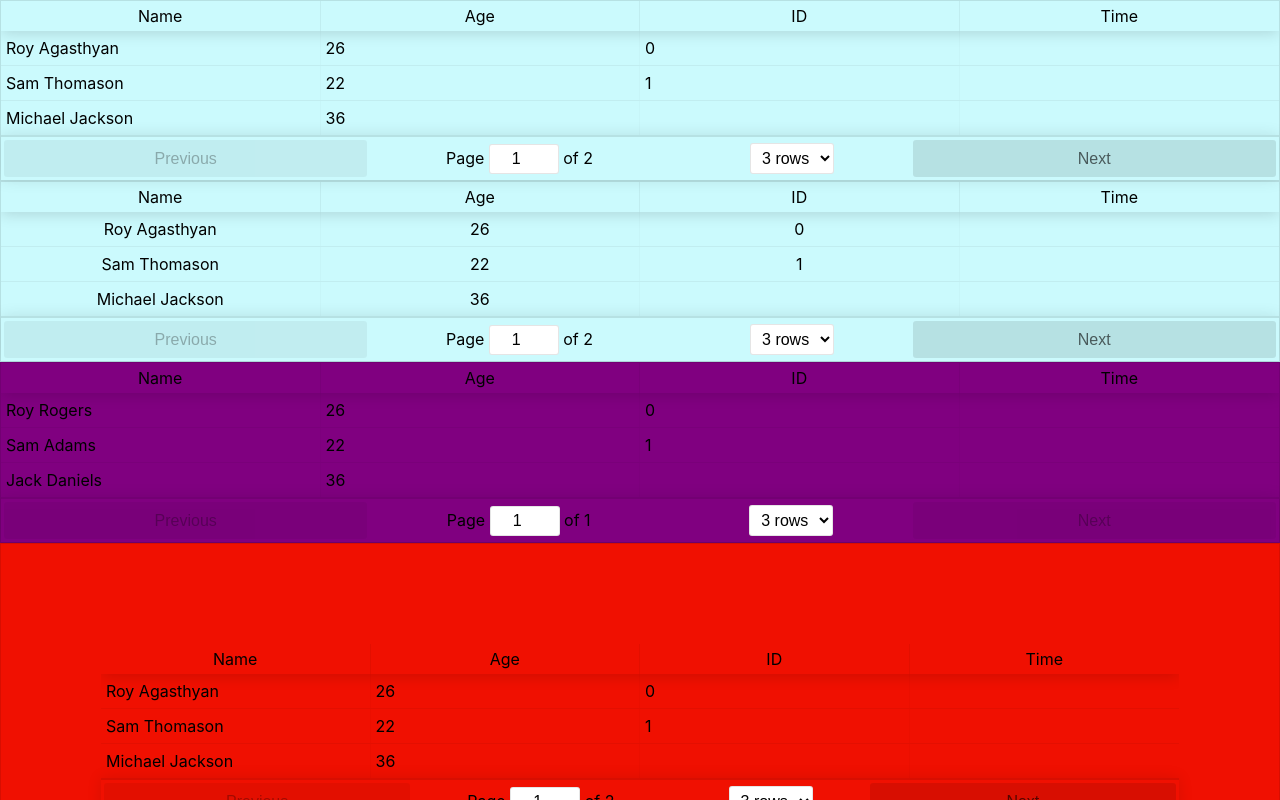
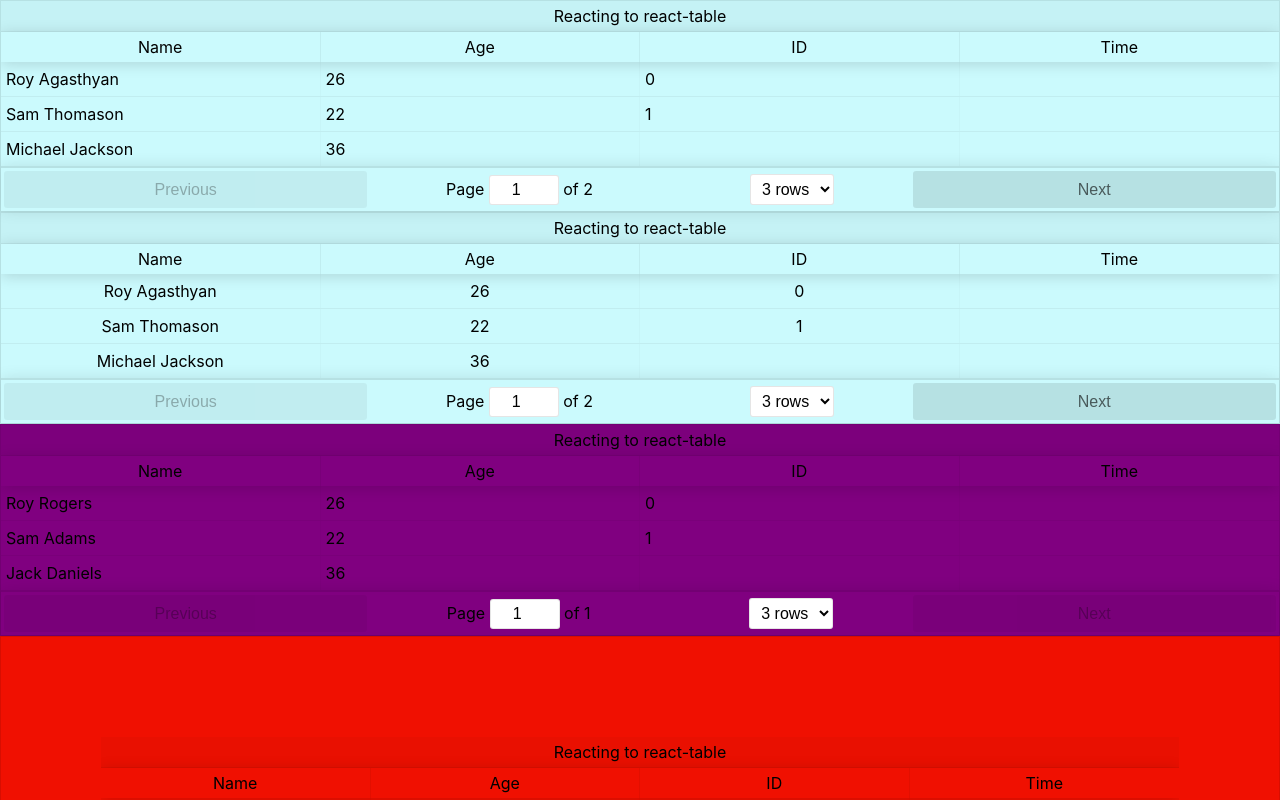
Before and after one commit to walterlee7/reacting-to-react-table, a React (Create React App) app: page / in a window 1280 px wide. Shown: the top 800 px of the page. Built offline with nearby package versions, Linux system fonts and the light colour scheme.

Commit message:
added header to each table

```diff
--- a/src/components/App.js
+++ b/src/components/App.js
@@ -42,7 +42,10 @@ class App extends Component {
             age: 36
         }]
 
-        const columns = [
+        const columns = [{
+            Header: 'Reacting to react-table',
+            headerClassName: 'react-table-header-group',
+            columns: [
                 {
                     Header: 'Name',
                     accessor: 'name'
@@ -60,6 +63,7 @@ class App extends Component {
                     accessor: 'time'
                 },
             ]
+        }]
 
         return (
             <div>
```
Lines whose indentation alone changed are shown as unchanged.
